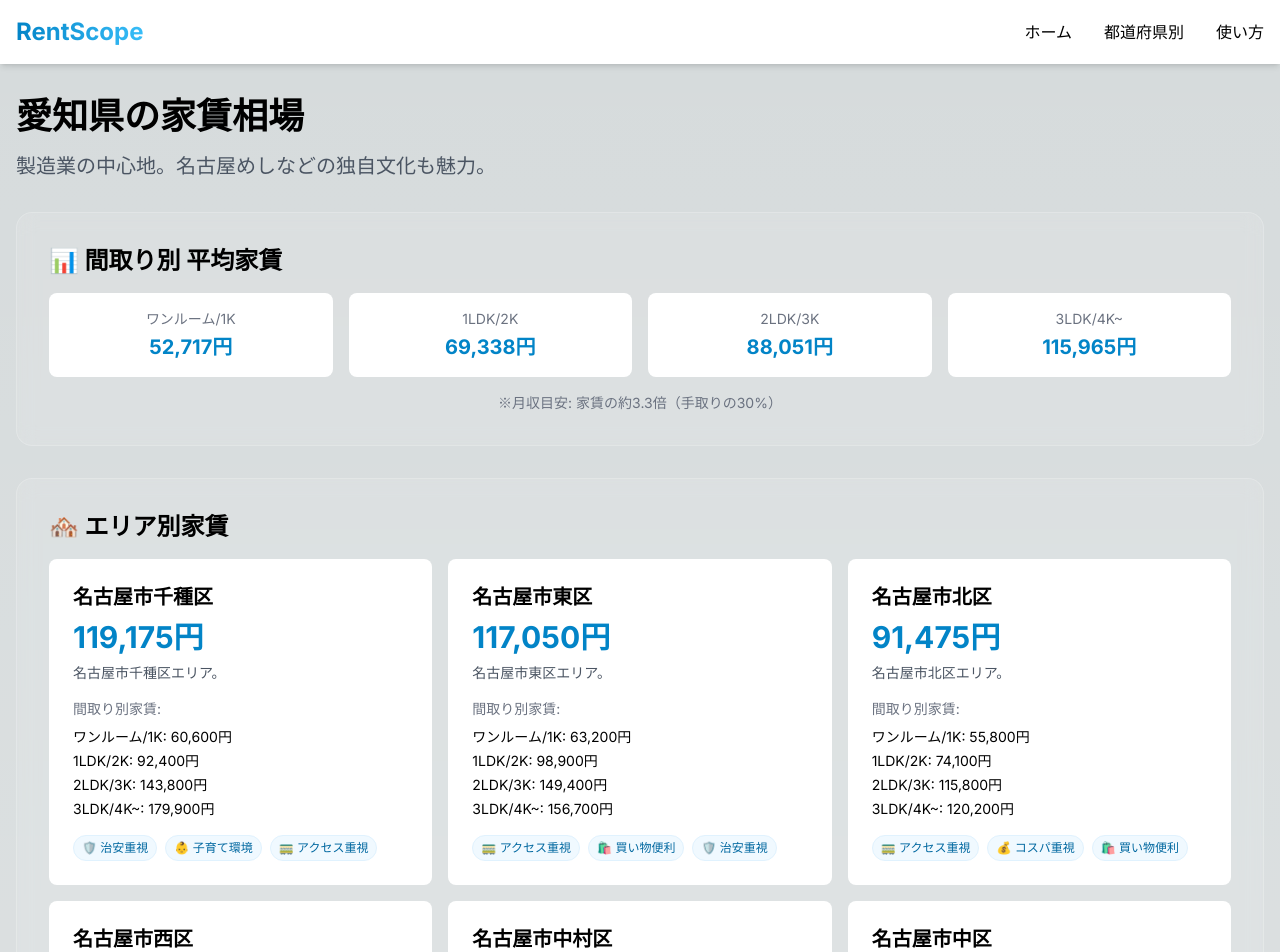
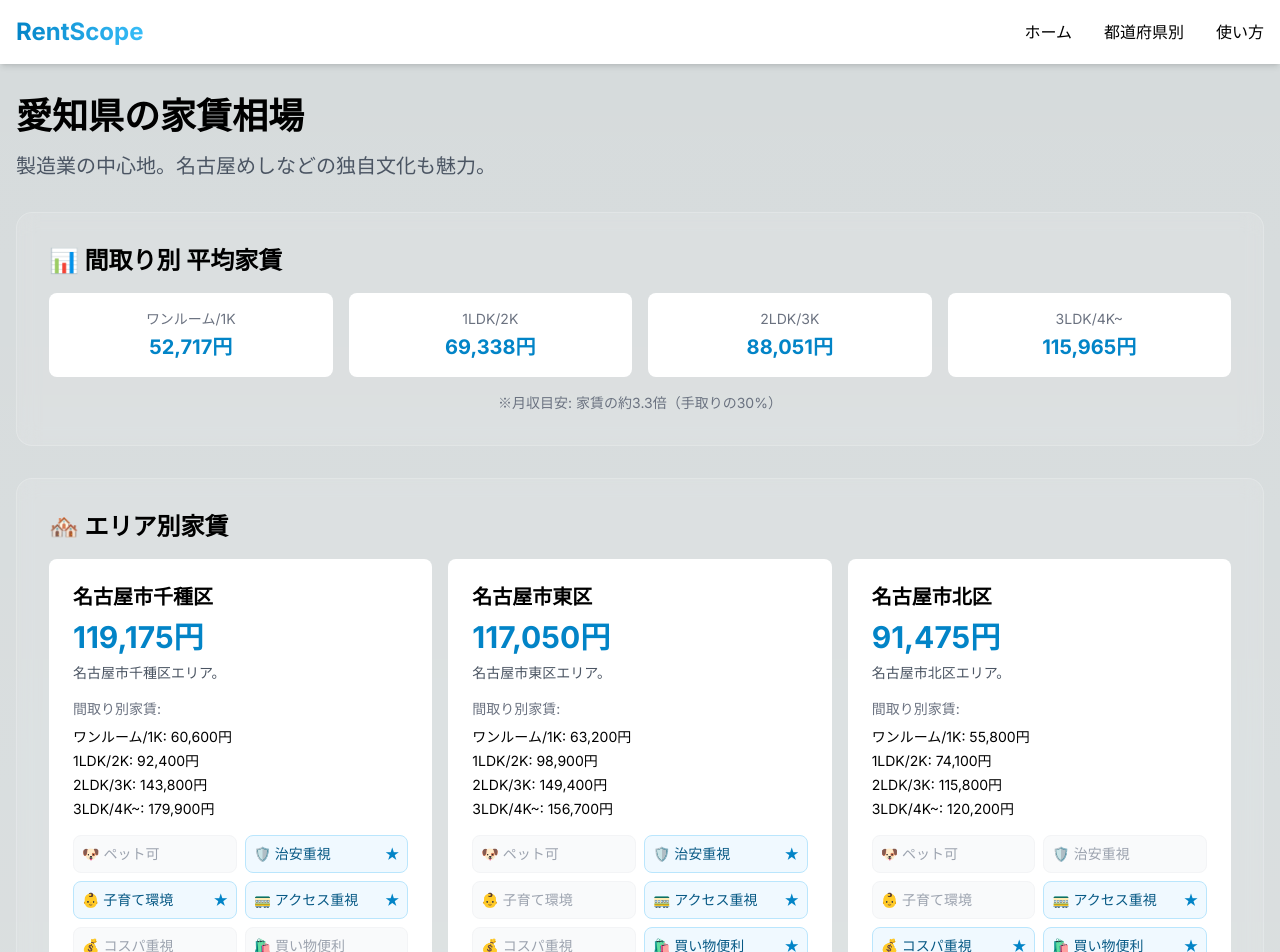
Before and after one commit to s4kuraN4gi/rentscope, a Next.js app: page /prefecture/aichi in a window 1280 px wide. Shown: the top 952 px of the page. Built offline with nearby package versions, Linux system fonts and the light colour scheme; no server answers.

Commit message:
Update: Enhance feature display UI with 6-item grid and highlighting

```diff
--- a/app/prefecture/[slug]/page.tsx
+++ b/app/prefecture/[slug]/page.tsx
@@ -131,13 +131,26 @@ export default async function PrefectureDetailPage({ params }: { params: Promise
                                     </ul>
 
                                 </div>
-                                {area.features && area.features.length > 0 && (
-                                    <div className="mt-4 flex flex-wrap gap-2">
-                                        {area.features.map(feature => (
-                                            <span key={feature} className="px-2 py-1 bg-primary-50 text-primary-700 text-xs rounded-full border border-primary-100">
-                                                {FEATURE_LABELS[feature] || feature}
-                                            </span>
-                                        ))}
+                                {area.features && (
+                                    <div className="mt-4 grid grid-cols-2 gap-2">
+                                        {Object.entries(FEATURE_LABELS).map(([key, label]) => {
+                                            const isActive = area.features?.includes(key)
+                                            return (
+                                                <div
+                                                    key={key}
+                                                    className={`
+                                                        flex items-center p-2 rounded-lg border text-sm transition-colors
+                                                        ${isActive
+                                                            ? 'bg-primary-50 border-primary-200 text-primary-800 font-medium'
+                                                            : 'bg-gray-50 border-gray-100 text-gray-400'
+                                                        }
+                                                    `}
+                                                >
+                                                    <span>{label}</span>
+                                                    {isActive && <span className="ml-auto text-primary-600">★</span>}
+                                                </div>
+                                            )
+                                        })}
                                     </div>
                                 )}
                             </div>
```
